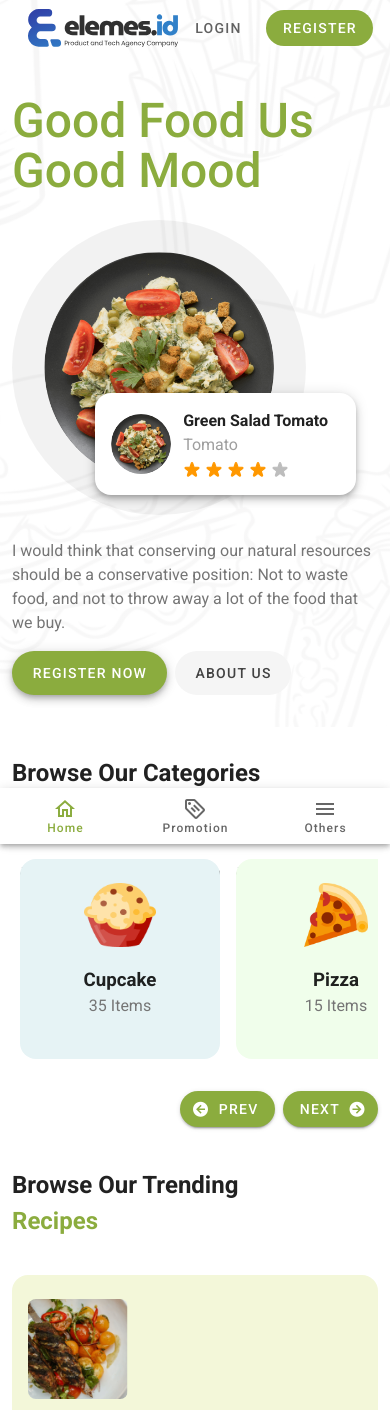
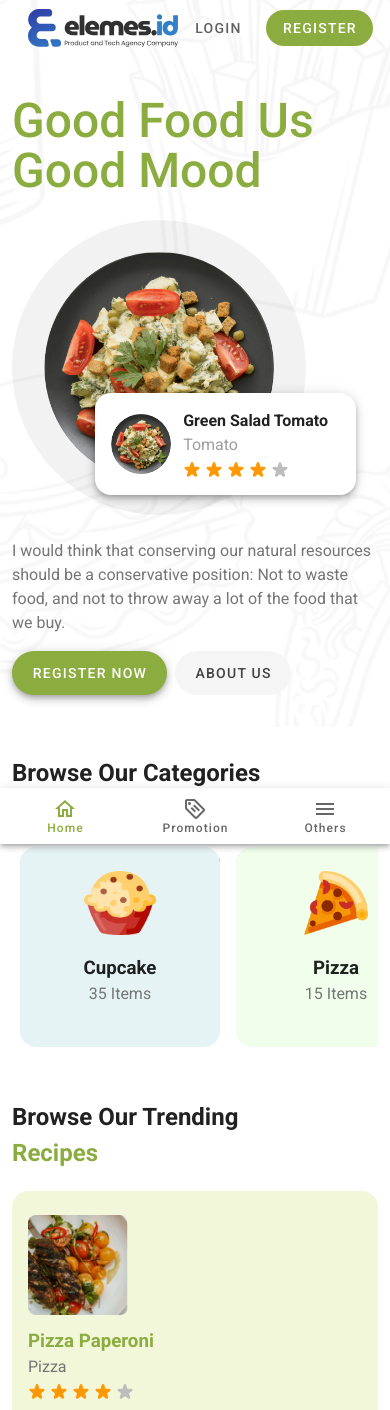
Before and after one commit to luthfimasruri/elemes_id, a Nuxt app: page / in a window 390 px wide. Shown: the top 1410 px of the page. Built offline with nearby package versions, Linux system fonts and the light colour scheme.

Commit message:
style: :art: polish layout recipes & categories

```diff
--- a/components/Categories.vue
+++ b/components/Categories.vue
@@ -1,11 +1,10 @@
 <template>
   <div>
-    <header>
+    <header class="mb-2">
       <h2>Browse Our Categories</h2>
       <h2 class="primary--text">Recipes</h2>
     </header>
     <v-slide-group
-      class="py-5"
       active-class="success"
       next-icon=""
       prev-icon=""
@@ -37,7 +36,7 @@
         </v-hover>
       </v-slide-item>
     </v-slide-group>
-    <div class="d-flex">
+    <div class="d-none d-sm-flex mt-3">
       <v-spacer></v-spacer>
       <v-btn color="primary" class="mr-2" dark rounded @click="prev">
         <v-icon left dark> mdi-arrow-left-circle </v-icon>
--- a/components/Recipes.vue
+++ b/components/Recipes.vue
@@ -1,10 +1,10 @@
 <template>
   <div>
-    <header>
+    <header class="mb-5">
       <h2>Browse Our Trending</h2>
       <h2 class="primary--text">Recipes</h2>
     </header>
-    <v-row class="mt-6">
+    <v-row>
       <template v-for="(item, index) in recipes">
         <v-col :key="index" cols="12" md="3" sm="4">
           <nuxt-link to="/" class="text-decoration-none">
```
